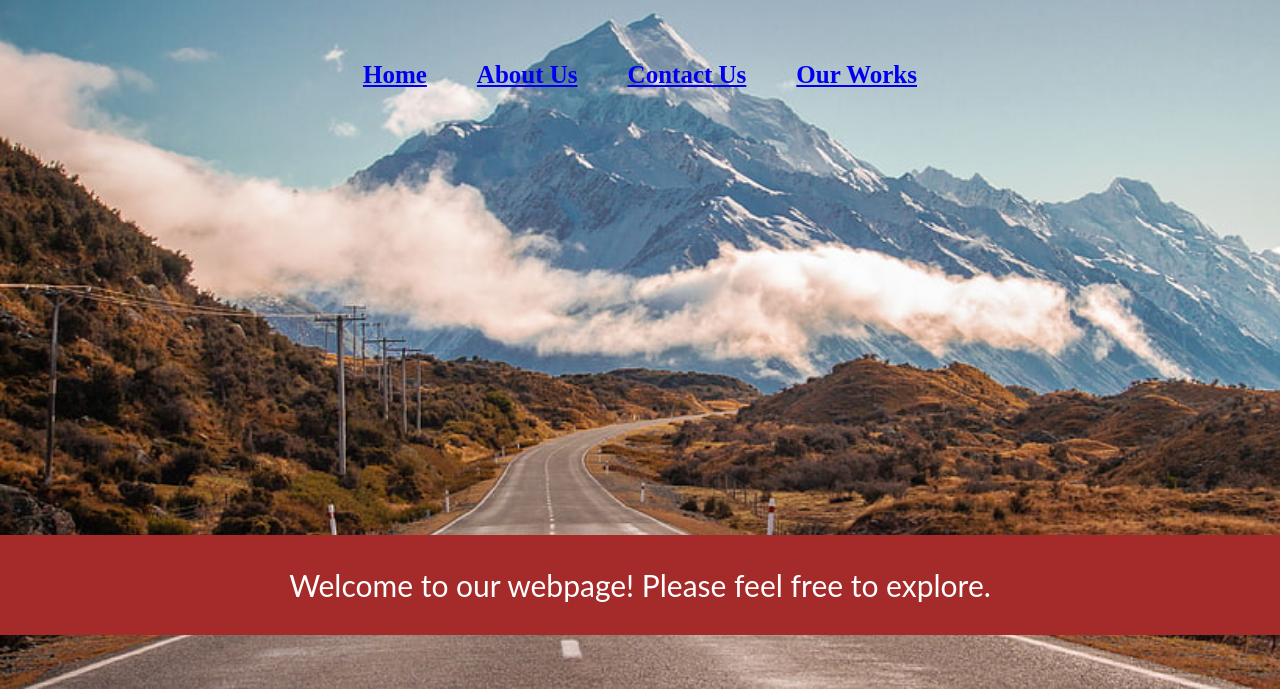
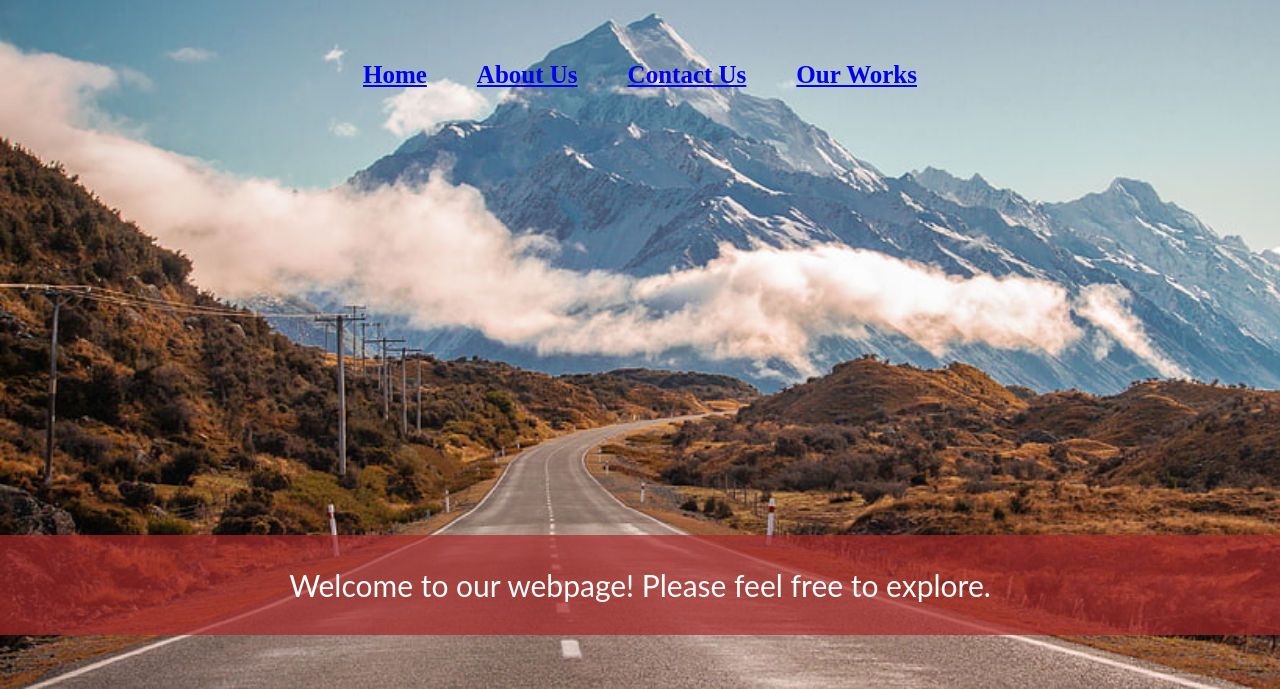
Before and after one commit to jeffgelle88/Webpage-Collab-CWD, a plain HTML site: page index.html in a window 1280 px wide. Shown: the part 165-854 px from the top of the page. Drawn offline with Linux system fonts and the light colour scheme.

Commit message:
Update index.html

```diff
--- a/index.html
+++ b/index.html
@@ -39,7 +39,7 @@
             left: 0;
             width: 100%;
             height: 100px;
-            background-color: brown;
+            background-color: rgba(165, 42, 42, 0.7);
             text-align: center;
             line-height: 100px;
             font-family: 'Lato', sans-serif;
```
